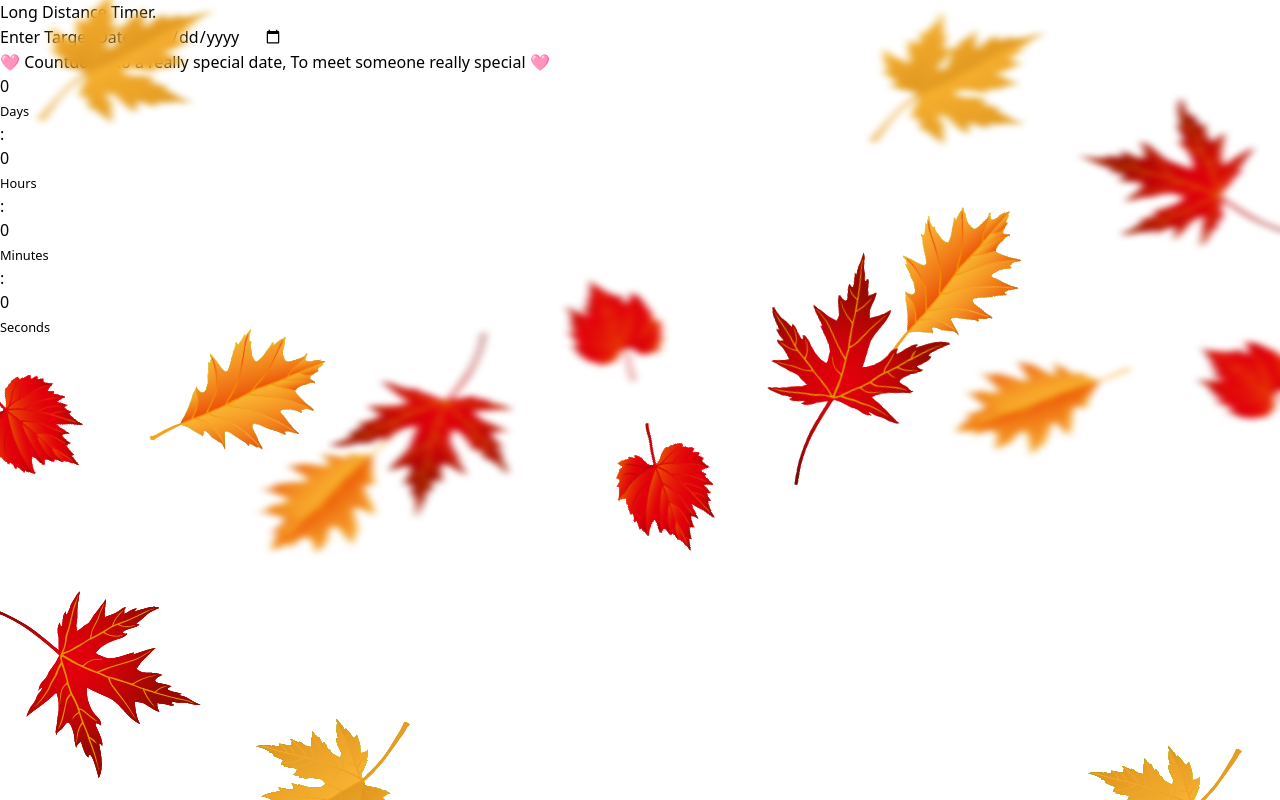
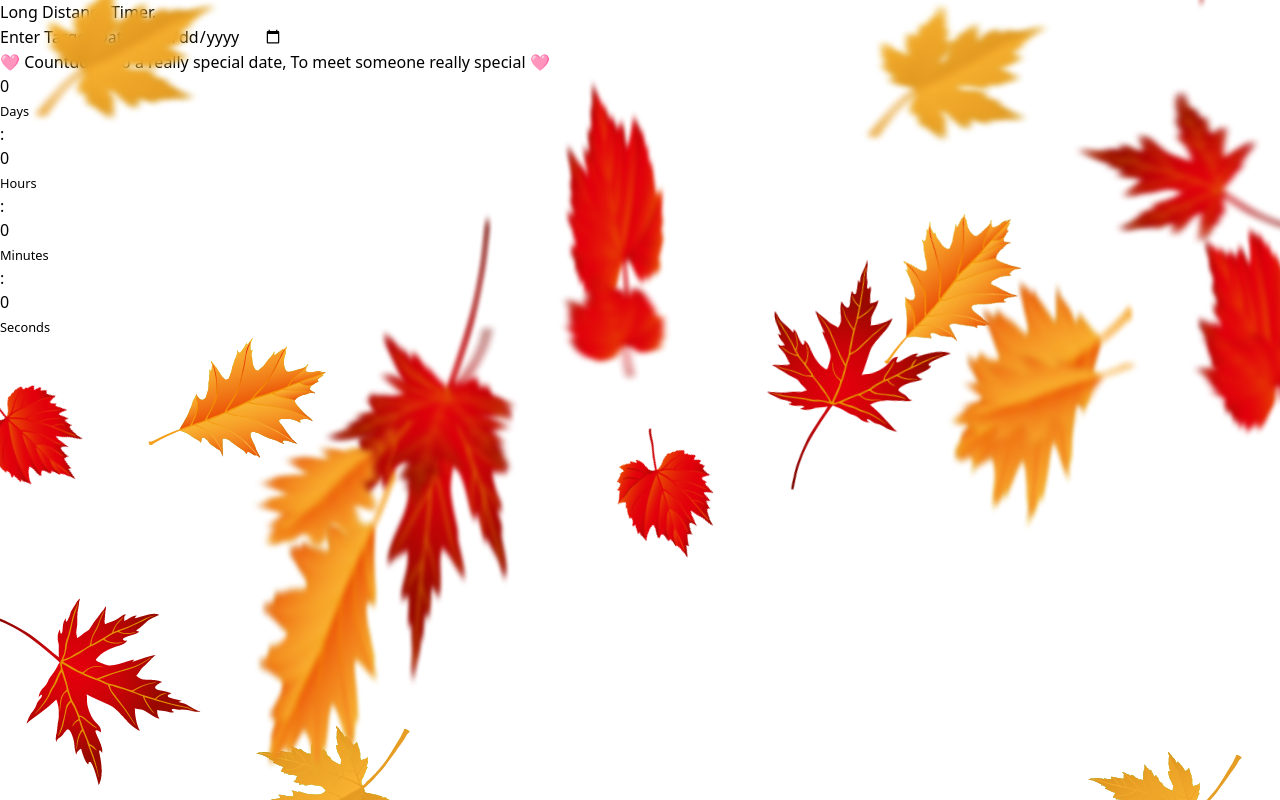
Before and after one commit to nishant-Tiwari24/long-distance-countdown, a React (Vite) app: page / in a window 1280 px wide. Shown: the top 800 px of the page. Built offline with nearby package versions, Linux system fonts and the light colour scheme.

Commit message:
🌺 animation

```diff
--- a/src/components/Leaves.tsx
+++ b/src/components/Leaves.tsx
@@ -31,7 +31,17 @@ const Leaves = () => {
         <div><img src="src/assets/leaves3.png" alt="" /></div>
         <div><img src="src/assets/leaves4.png" alt="" /></div>
     </div>
-    <div className="set">
+    <div className="set set4">
+        <div><img src="src/assets/leaves1.png" alt="" /></div>
+        <div><img src="src/assets/leaves2.png" alt="" /></div>
+        <div><img src="src/assets/leaves3.png" alt="" /></div>
+        <div><img src="src/assets/leaves4.png" alt="" /></div>
+        <div><img src="src/assets/leaves1.png" alt="" /></div>
+        <div><img src="src/assets/leaves2.png" alt="" /></div>
+        <div><img src="src/assets/leaves3.png" alt="" /></div>
+        <div><img src="src/assets/leaves4.png" alt="" /></div>
+    </div>
+    <div className="set set5">
         <div><img src="src/assets/leaves1.png" alt="" /></div>
         <div><img src="src/assets/leaves2.png" alt="" /></div>
         <div><img src="src/assets/leaves3.png" alt="" /></div>
--- a/src/components/Timer.tsx
+++ b/src/components/Timer.tsx
@@ -36,7 +36,7 @@ const Timer: React.FC<TimerProps> = ({ targetDate }) => {
   }, [targetDate]);
 
   return (
-    <section className="timer-container">
+    <section className="timer-container ">
       <section className="timer absolute top-1/3 left-1/2 -translate-x-[50%] -translate-y-[50%] grid gap-40 mt-24">
         <div>
           <span className="mdi di-calender-clock ">
--- a/src/index.css
+++ b/src/index.css
@@ -119,7 +119,17 @@
   filter: blur(2px);
 }
 
-.set2 {
+.set3 {
   transform: scaleY(0.8) rotate(180deg);
   filter: blur(4px);
 }
+
+.set4 {
+  transform: scaleY(2) rotate(180deg);
+  filter: blur(2px);
+}
+
+.set5 {
+  transform: scaleY(0.8) rotate(180deg);
+  filter: blur(4px);
+}
```
